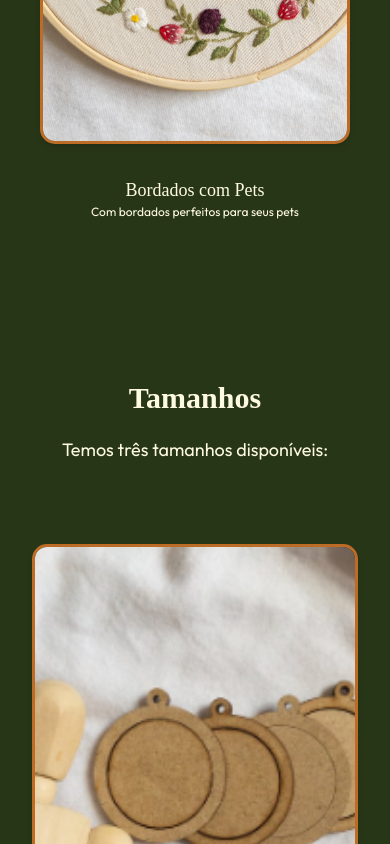
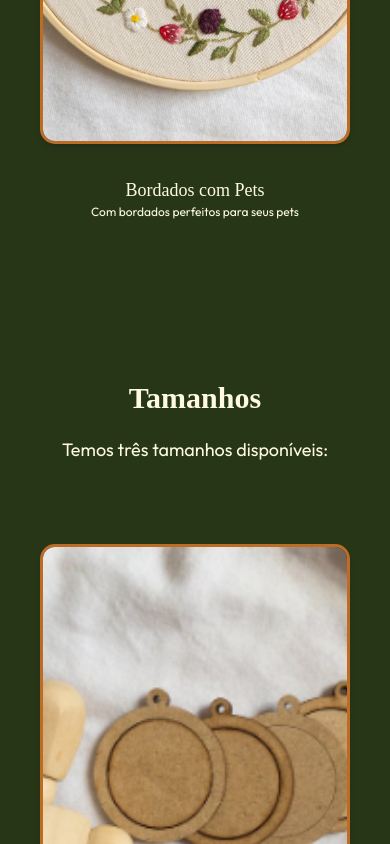
Before and after one commit to victor-feitosaa/kambordados, a React (Vite) app: page / in a window 390 px wide. Shown: the part 2607-3451 px from the top of the page. Built offline with nearby package versions, Linux system fonts and the light colour scheme; a web font is replaced by a local one; what tailwindcss-animated would draw is missing.

Commit message:
Fix padding

```diff
--- a/src/Componentes/Tamanhos/index.jsx
+++ b/src/Componentes/Tamanhos/index.jsx
@@ -10,7 +10,7 @@ export default function Tamanhos() {
     const [hoveredCard, setHoveredCard] = useState(null);
 
     return (
-        <section className="min-h-screen px-8 lg:px-20 flex flex-col justify-center items-center bg-verde-escuro bege fonte-secundaria relative overflow-hidden">
+        <section className="min-h-screen px-10 lg:px-20 flex flex-col justify-center items-center bg-verde-escuro bege fonte-secundaria relative overflow-hidden">
             {/* Título */}
             <div ref={titleRef} className={`text-center py-20 z-20 transition-opacity duration-1000 ${titleInView ? 'animate-fade animate-once animate-duration-[1550ms]' : 'opacity-0'}`}>
                 <h2 className="text-3xl lg:text-[52px] font-bold fonte-principal">Tamanhos</h2>
```
